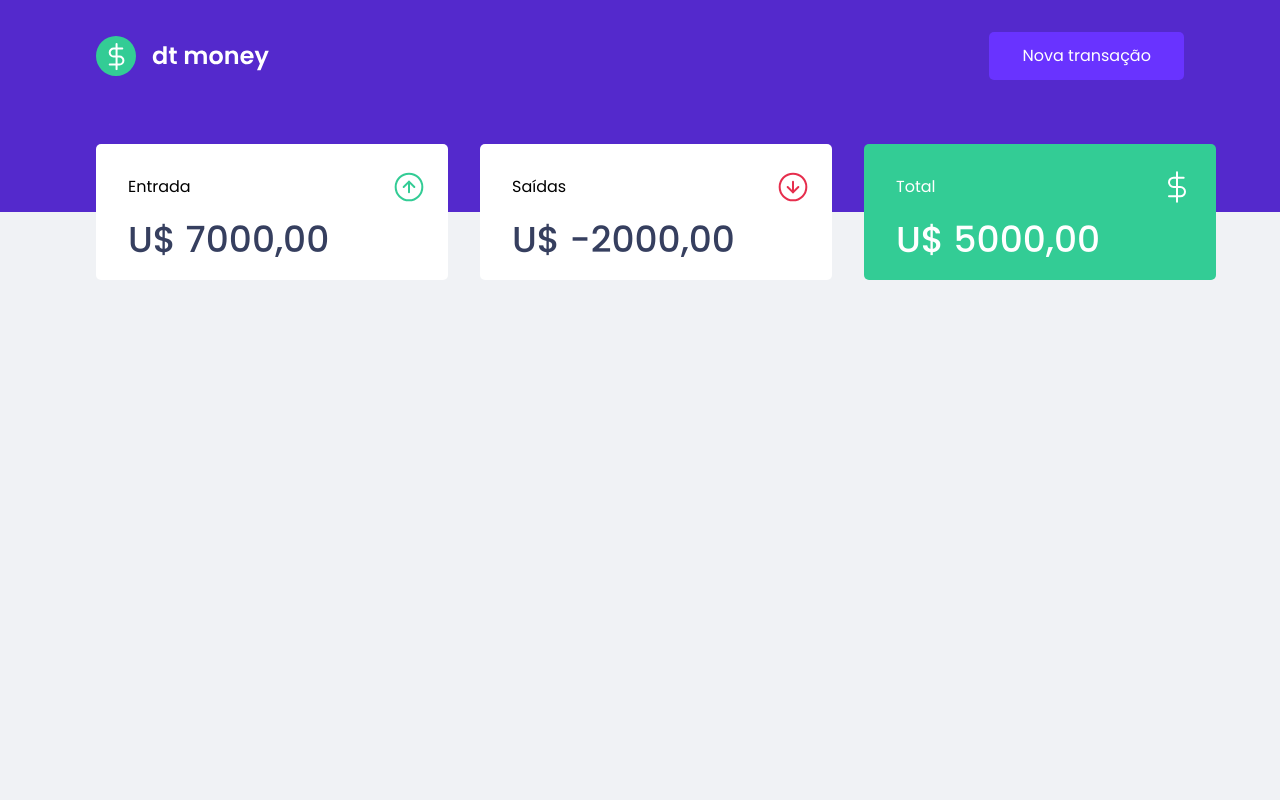
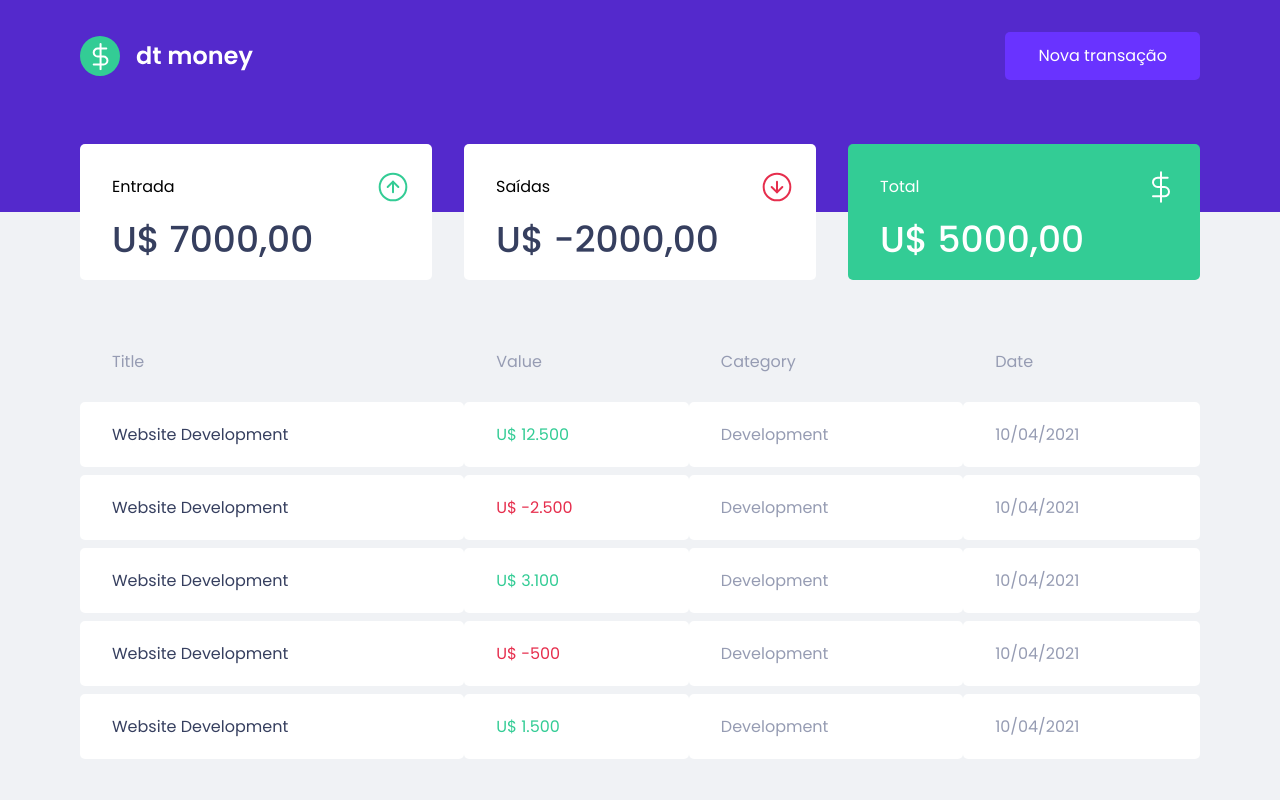
Before and after one commit to Laerciosantosn/Ignite-DTmoney-, a React (Create React App) app: page / in a window 1280 px wide. Built offline with nearby package versions, Linux system fonts and the light colour scheme.

Commit message:
Criated the Transiction table component

```diff
--- a/src/components/Dashboard/index.tsx
+++ b/src/components/Dashboard/index.tsx
@@ -1,12 +1,14 @@
 import React from 'react'
 import { Container, Content } from '../Dashboard/styles'
 import { Summary } from '../Summary'
+import { TransactionsTable } from '../TransactionsTable'
 
 export function Dashboard() {
   return (
     <Container>
       <Content >
         <Summary />
+        <TransactionsTable />
       </Content>
     </Container>
   )
--- a/src/components/Dashboard/styles.ts
+++ b/src/components/Dashboard/styles.ts
@@ -8,5 +8,5 @@ export const Container = styled.main`
 export const Content = styled.div`
   max-width: 70rem;
   margin: 0 auto;
-  padding: 2.5rem 1rem;
+  padding: 2.5rem 0;
 `;
--- a/src/components/Header/styles.ts
+++ b/src/components/Header/styles.ts
@@ -9,7 +9,7 @@ export const Content = styled.div`
   max-width: 70rem;
   margin: 0 auto;
 
-  padding: 2rem 1rem 4rem;
+  padding: 2rem 0 4rem;
   display: flex;
   align-items: center;
   justify-content: space-between;
--- /dev/null
+++ b/src/components/TransactionsTable/index.tsx
@@ -0,0 +1,52 @@
+import React from 'react';
+
+import { Container } from './styles';
+
+export const TransactionsTable: React.FC = () => {
+  return (
+    <Container>
+      <table>
+        <thead>
+          <tr>
+            <th>Title</th>
+            <th>Value</th>
+            <th>Category</th>
+            <th>Date</th>
+          </tr>
+        </thead>
+        <tbody>
+          <tr>
+            <td>Website Development</td>
+            <td className="deposit">U$ 12.500</td>
+            <td>Development</td>
+            <td>10/04/2021</td>
+          </tr>
+          <tr>
+            <td>Website Development</td>
+            <td className="withdraw">U$ -2.500</td>
+            <td>Development</td>
+            <td>10/04/2021</td>
+          </tr>
+          <tr>
+            <td>Website Development</td>
+            <td className="deposit">U$ 3.100</td>
+            <td>Development</td>
+            <td>10/04/2021</td>
+          </tr>
+          <tr>
+            <td>Website Development</td>
+            <td className="withdraw">U$ -500</td>
+            <td>Development</td>
+            <td>10/04/2021</td>
+          </tr>
+          <tr>
+            <td>Website Development</td>
+            <td className="deposit">U$ 1.500</td>
+            <td>Development</td>
+            <td>10/04/2021</td>
+          </tr>
+        </tbody>
+      </table>
+    </Container>
+  );
+}
--- /dev/null
+++ b/src/components/TransactionsTable/styles.ts
@@ -0,0 +1,39 @@
+import styled from 'styled-components';
+
+export const Container = styled.div`
+  margin-top: 2.625rem;
+
+  table {
+    width: 100%;
+    border-spacing: 0 0.5rem;
+
+    th {
+      padding: 1.25rem 2rem;
+      font-weight: 400;
+      color: var(--Text);
+      line-height: 1.5rem;
+      font-size: 1rem;
+      text-align: left;
+    }
+
+    td {
+      border: 0;
+      padding: 1.25rem 2rem;
+      background: var(--Shape);
+      color: var(--Text);
+      border-radius: 0.3125rem;
+
+      &:first-child {
+        color: var(--Title);
+      }
+
+      &.deposit {
+        color: var(--Green);
+      }
+
+      &.withdraw {
+        color: var(--Red);
+      }
+    }
+  }
+`;
```
